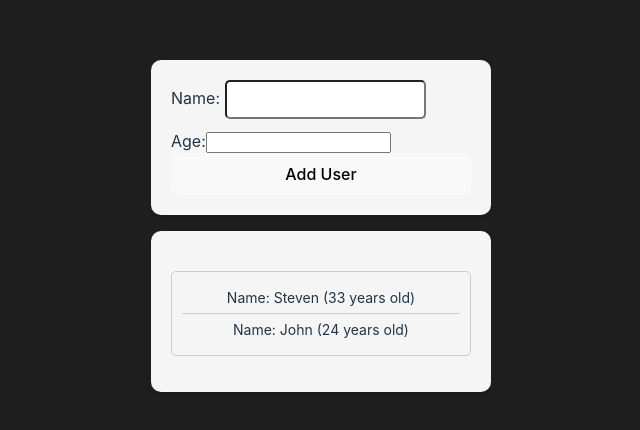
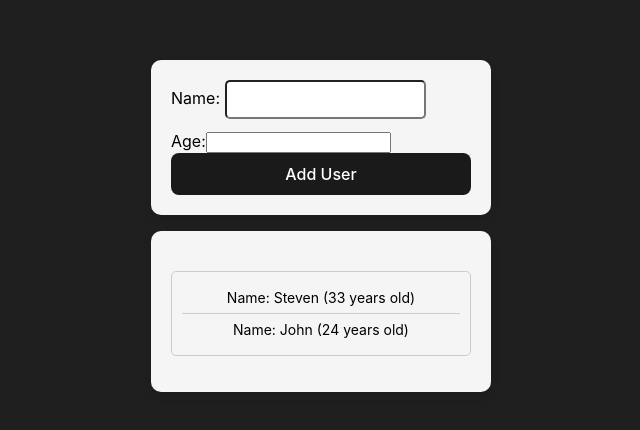
Before and after one commit to steven32323/react-user-data, a React (Vite) app: page / in a window 1280 px wide. Shown: the part 166-596 px from the top of the page, without its empty margins (319-959 px from the left). Built offline with nearby package versions, Linux system fonts and the light colour scheme.

Commit message:
fixed some color scheme issues

```diff
--- a/src/form/InputForm.css
+++ b/src/form/InputForm.css
@@ -1,6 +1,7 @@
 form {
   display: flex;
   flex-direction: column;
+  color: black;
 }
 
 input[type="text"],
--- a/src/form/UserList.css
+++ b/src/form/UserList.css
@@ -14,6 +14,7 @@
   font-size: 14px;
   display: flex;
   justify-content: center;
+  color: black;
 }
 .list-item:last-child {
   border-bottom: none;
--- a/src/index.css
+++ b/src/index.css
@@ -3,7 +3,6 @@
   line-height: 1.5;
   font-weight: 400;
 
-  color-scheme: light dark;
   color: rgba(255, 255, 255, 0.87);
 
   font-synthesis: none;
@@ -45,6 +44,7 @@ button {
   font-weight: 500;
   font-family: inherit;
   background-color: #1a1a1a;
+  color: white;
   cursor: pointer;
   transition: border-color 0.25s;
 }
@@ -55,16 +55,3 @@ button:focus,
 button:focus-visible {
   outline: 4px auto -webkit-focus-ring-color;
 }
-
-@media (prefers-color-scheme: light) {
-  :root {
-    color: #213547;
-    background-color: #ffffff;
-  }
-  a:hover {
-    color: #747bff;
-  }
-  button {
-    background-color: #f9f9f9;
-  }
-}
```
